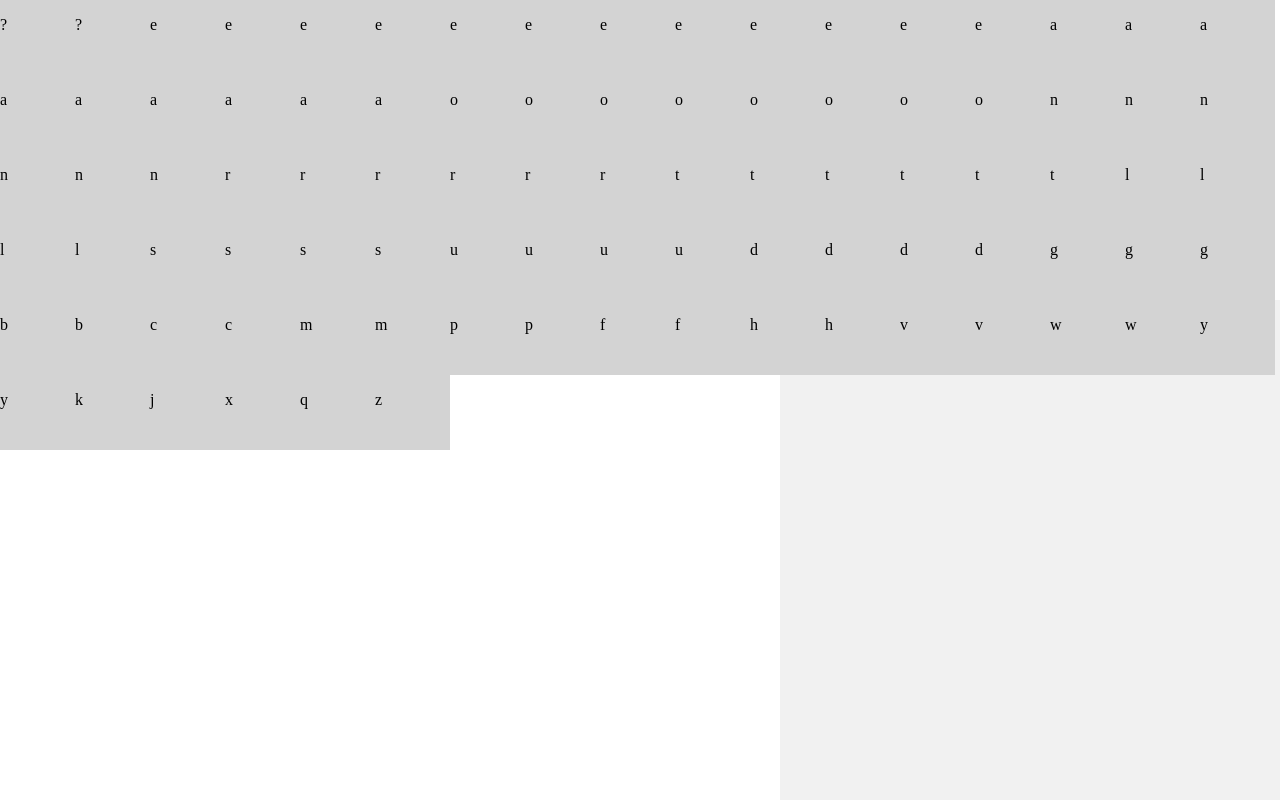
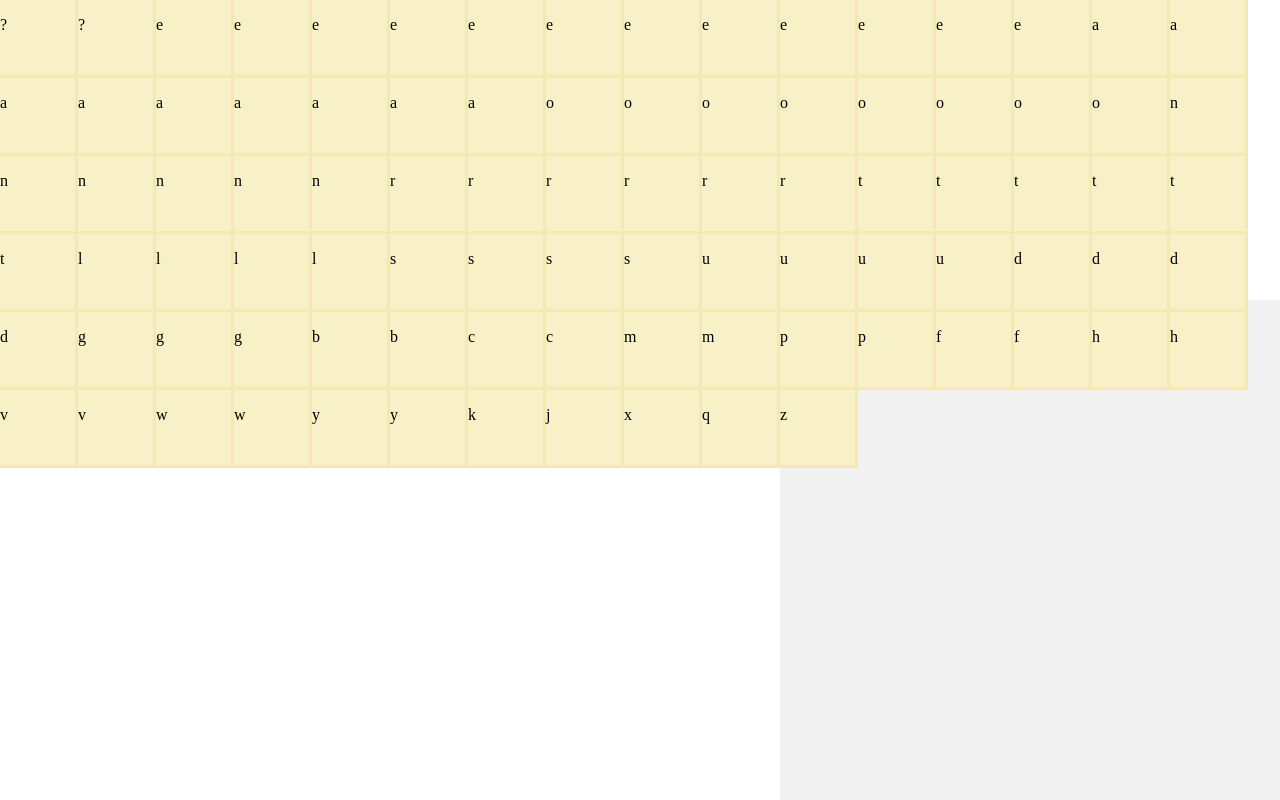
Before and after one commit to srcorbetto/speed-scabble, a website: page public/index.html in a window 1280 px wide. Drawn offline with nearby package versions, Linux system fonts and the light colour scheme.

Commit message:
letters snap

```diff
--- a/public/assets/css/style.css
+++ b/public/assets/css/style.css
@@ -3,12 +3,14 @@ html, body {
     padding: 0;
 }
 
-.box {
+.letter {
     width: 75px;
     height: 75px;
-    background: Lightgrey;
+    background: #f8f0c6;
     z-index: 500;
     display: inline-block;
+    border-right: 3px solid #f6e8b1;
+    border-bottom: 3px solid #f6e8b1;
 }
 
 /* .box p {
--- a/public/assets/js/script.js
+++ b/public/assets/js/script.js
@@ -148,10 +148,10 @@ $('.goal').droppable({
 
 game.letters.forEach(letterTile => {
     for (i = 0; i < letterTile.quantity; i++) {
-        $('body').append(`<div class="box"><p>${letterTile.letter}<p></div>`)
+        $('body').append(`<div class="letter"><p>${letterTile.letter}<p></div>`)
     }
 })
 
-$('.box').draggable({
+$('.letter').draggable({
     snap: true
 });
```
